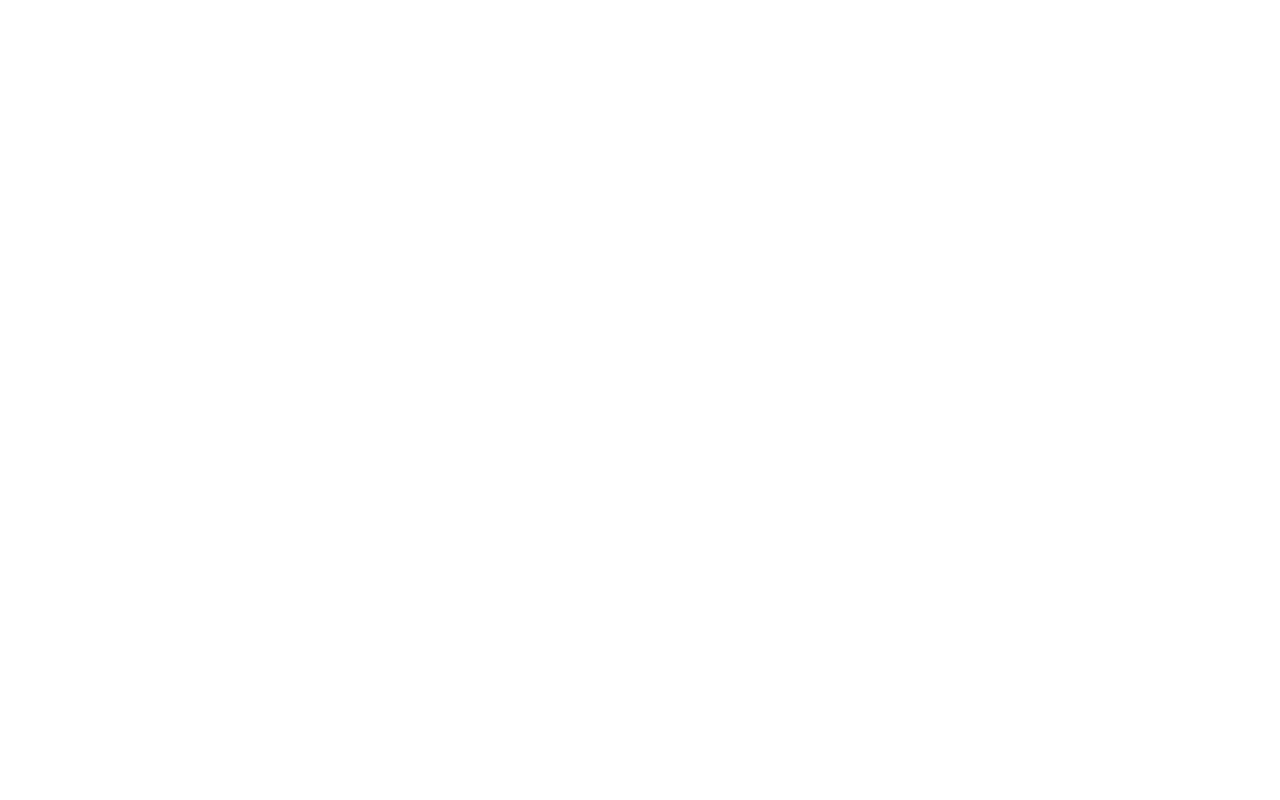
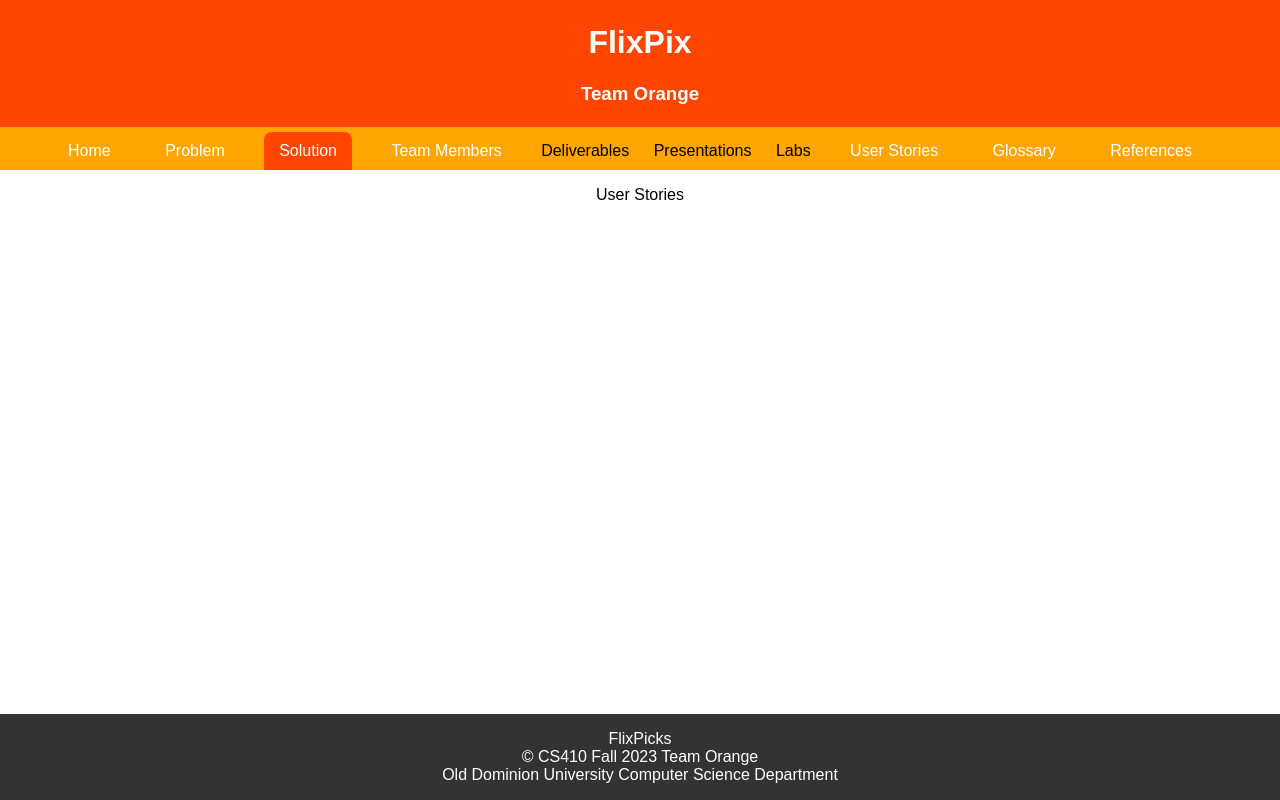
Before and after one commit to r3d3k3r/FlixPix, a plain HTML site: page userstories.html in a window 1280 px wide. Drawn offline with Linux system fonts and the light colour scheme.

Commit message:
updated blank pages and navbar

```diff
--- a/userstories.html
+++ b/userstories.html
@@ -2,9 +2,41 @@
 <html lang="en">
 <head>
     <meta charset="UTF-8">
-    <title>Title</title>
+    <title>CS410 Orange: Flixpicks</title>
+    <link rel="stylesheet" type="text/css" href="mystylesheet.css">
 </head>
 <body>
+  <header>
+    <h1>FlixPix</h1>
+    <h3>Team Orange</h3>
+    <div w3-include-html="/templates/header.html"></div>
+  </header>
 
+  <nav>
+    <ul>
+      <li><a href="index.html">Home</a></li>
+      <li><a href="problem.html">Problem</a></li>
+      <li><a href="solution.html" class="active">Solution</a></li>
+      <li><a href="team.html">Team Members</a></li>
+      <li>Deliverables</li>
+      <li>Presentations</li>
+      <li>Labs</li>
+      <li><a href="userstories.html">User Stories</a></li>
+      <li><a href="glossary.html">Glossary</a></li>
+      <li><a href="references.html">References</a></li>
+    </ul>
+  </nav>
+
+  <main>
+    <p>User Stories</p>
+  </main>
+
+<footer>
+  <p>
+    FlixPicks <br />
+    &copy; CS410 Fall 2023 Team Orange <br />
+    Old Dominion University Computer Science Department <br />
+  </p>
+</footer>
 </body>
 </html>
```
Also changed, not shown: glossary.html (+33 -1 lines), index.html (+2 -1 lines), problem.html (+1 -1 lines), references.html (+33 -1 lines), solution.html (+33 -1 lines), team.html (+1 -1 lines).
